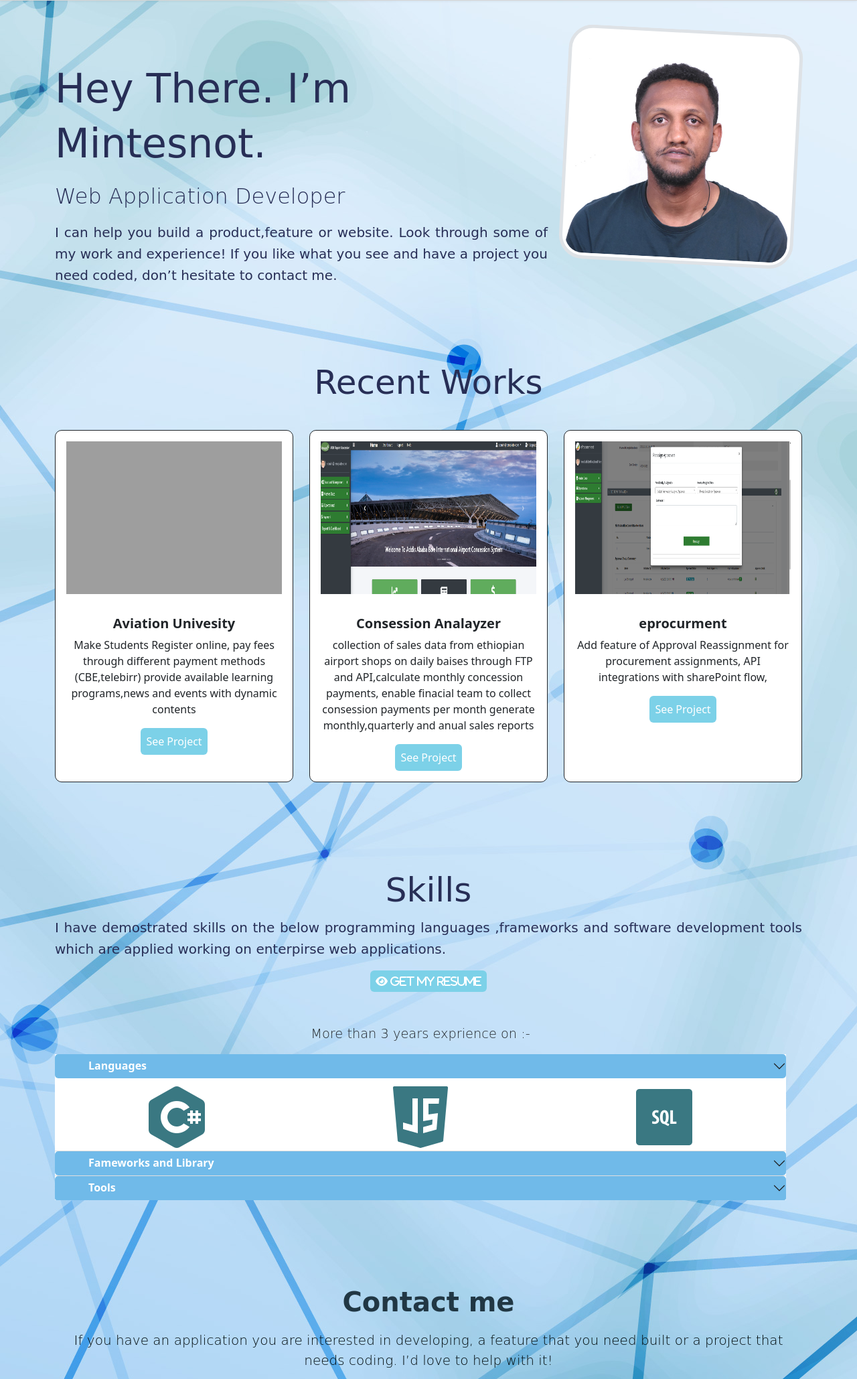
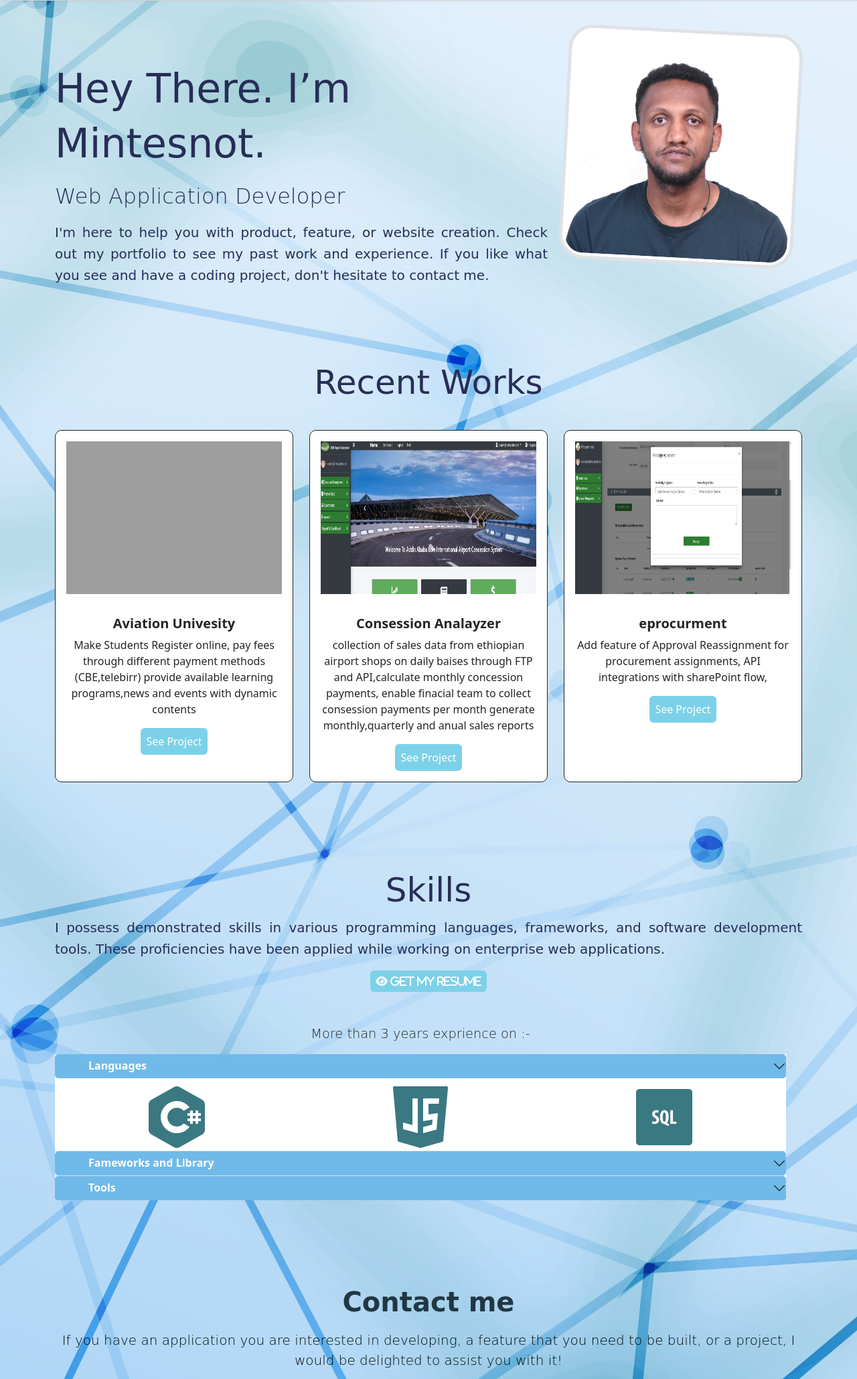
Before and after one commit to Mintesnotg/Minte, a plain HTML site: page index.html in a window 1280 px wide. Shown: the part 68-2127 px from the top of the page at 67% size. Drawn offline with Linux system fonts and the light colour scheme; grey boxes are pictures that could not be loaded.

Commit message:
textcontentsadded

```diff
--- a/index.html
+++ b/index.html
@@ -64,14 +64,12 @@
                     </strong>
                 </div>
                 <p class="carrier_typo">
-                    I can help you build a product,feature or website. Look through some of my work and
-                    experience! If
-                    you
-                    like what you
-                    see and have a project you need coded,
-                    don’t hesitate to contact me.
+
+                    I'm here to help you with product, feature, or website creation. Check out my portfolio to see my past work and
+                    experience.
+                    If you like what you see and have a coding project, don't hesitate to contact me.
                 </p>
-            </div>
+                </div>
             <div class="col-sm-12 col-md-4 col-lg-4 mb-5 homepage-image-wrapper">
                 <img src="./assets/profile.jpg" alt="" class="img-thumbnail img-fluid styling_profile_img border-5  "
                     width="350" height="320">
@@ -146,12 +144,8 @@
         <div class="row" id="skills">
             <h2 class="text-center works_typo mb-4"> Skills </h2>
             <p class="carrier_typo">
+                I possess demonstrated skills in various programming languages, frameworks, and software development tools. These proficiencies have been applied while working on enterprise web applications.
 
-                I have demostrated skills on the below programming languages ,frameworks and software development tools which are applied working on enterpirse web applications.
-
-                <!-- Hello I’m a software developer! I can help you build a product , feature or website Look through some of
-                my work and experience! If you like what you see and have a project you need coded, don’t hesitate to
-                contact me. -->
 
             </p>
             <div class="text-center mb-5">
@@ -243,9 +237,9 @@
                 <strong class="contact_typo">Contact me</strong>
             </div>
             <div class="text-center">
-                <p class="contact_para"> If you have an application you are interested in developing,
-                    a feature that you need built or a project that needs coding.
-                    I’d love to help with it!
+                <p class="contact_para"> If you have an application you are interested in developing, a feature that you need to be
+                    built,
+                    or a project, I would be delighted to assist you with it!
                 </p>
             </div>
 
@@ -270,7 +264,7 @@
 
                         </div>
                         <div class="text-center mb-5">
-                            <button class="btn btnstyle">Get in Touch </button>
+                            <button class="btn btnstyle"> <span class="fa fa-handshake fx-sm"> Get in Touch</span>  </button>
 
                         </div>
                     </div>
@@ -279,7 +273,7 @@
             </form>
 
             <div class="col-sm-6">
-                <div class="d-flex justify-content-around mb-5">
+                <div class="d-flex justify-content-around mb-5 iconhover">
 
 
 
@@ -319,9 +313,6 @@
 
                     </div>
 
-
-
-
                 </div>
             </div>
 
--- a/styling.css
+++ b/styling.css
@@ -34,13 +34,8 @@ body {
 }
 
 .carrier {
-
     width: 100%;
-
-
     padding: 0px 3rem;
-
-
 
 }
 
@@ -303,3 +298,8 @@ article {
     font-size: 3rem;
     color: #f5fbff;
 }
+.iconhover a:hover {
+
+    /* transition: 0.5s; */
+    transform: scale(1.2);
+}
```
